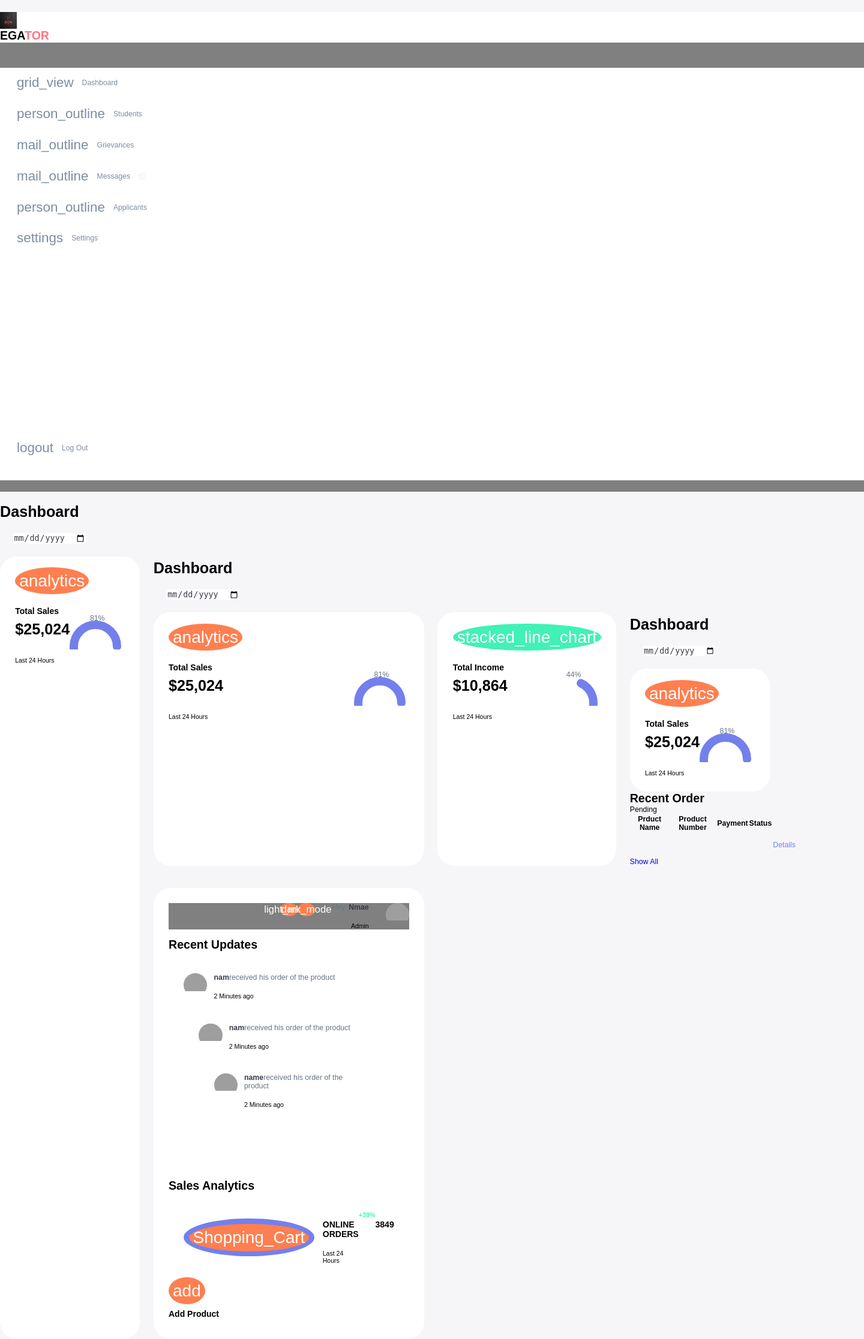
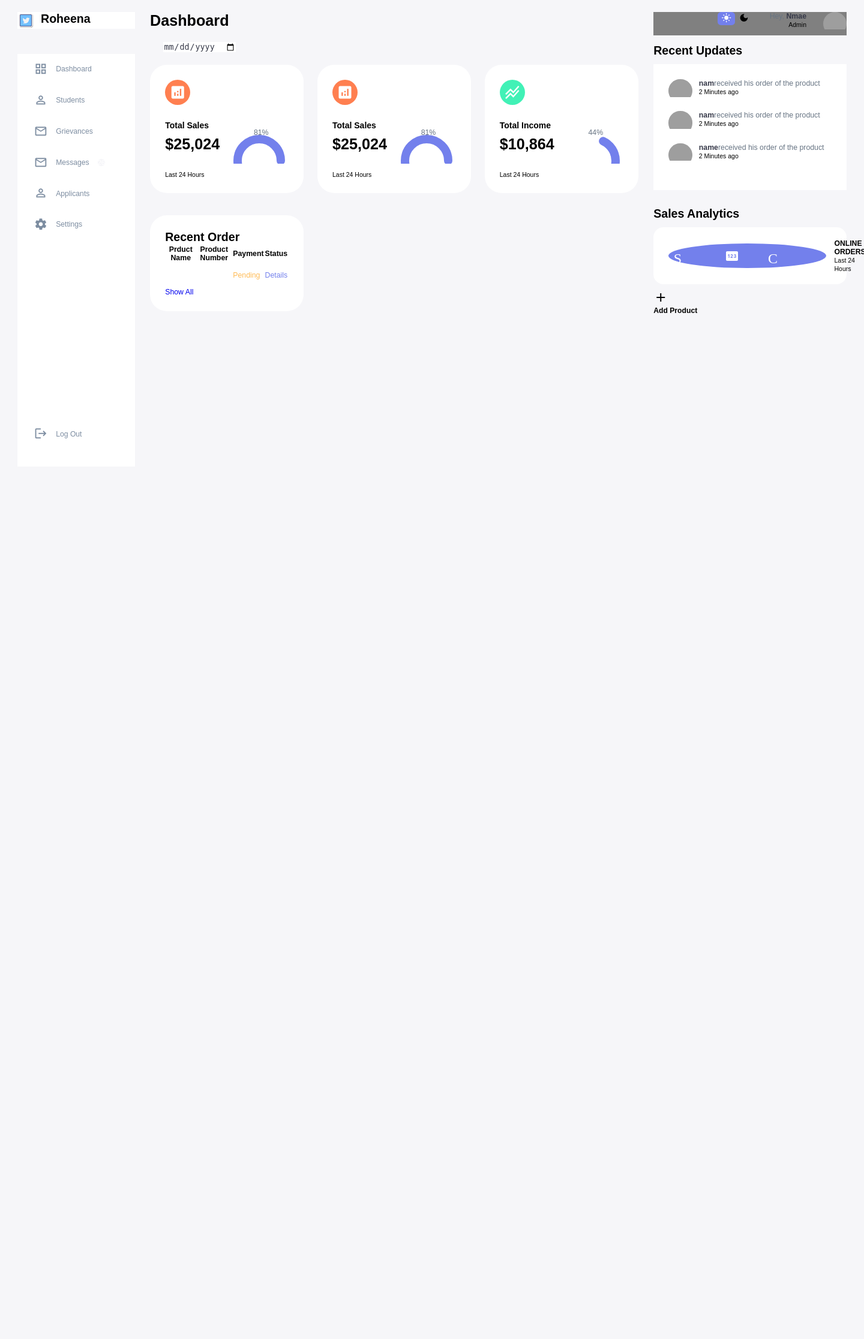
Before and after one commit to AdityaMayukhSom/Hostel-Management-System, a PHP site: page /admin.html in a window 1440 px wide; the page is wider, and only the part inside the window is pictured. Shown: that part at 60% size. After the commit the page ends 732 px from the top of that part, so only its background shows below. Run offline with PHP 8.4, Linux system fonts and the light colour scheme; grey boxes are pictures that could not be loaded.

Commit message:
Unsuccessful Commit

```diff
--- a/CSS/admin.css
+++ b/CSS/admin.css
@@ -45,6 +45,14 @@ body {
     background: var(--color-background);
     user-select: none;
     overflow-x: hidden;
+}
+
+.container {
+    display: grid;
+    width: 96%;
+    margin: 0 auto;
+    gap: 1.8rem;
+    grid-template-columns: 14rem auto 23rem;
 }
 
 a {
@@ -118,7 +126,6 @@ b {
 
 aside {
     height: 100vh;
-    background: gray;
 }
 
 aside .top {
@@ -127,6 +134,11 @@ aside .top {
     align-items: center;
     justify-content: space-between;
     margin-top: 1.4rem;
+}
+
+aside .logo {
+    display: flex;
+    gap: 0.8rem;
 }
 
 aside .logo img {
@@ -162,7 +174,7 @@ aside .sidebar a {
     align-items: center;
     position: relative;
     height: 3.7rem;
-    transition: all 30ms ease;
+    transition: all 300ms ease;
 }
 
 aside .sidebar a span {
@@ -182,7 +194,7 @@ aside .sidebar a.active {
     margin-left: 0;
 }
 
-aside .sidebar a.active::before {
+aside .sidebar a.active:before {
     content: '';
     width: 6px;
     height: 100%;
@@ -194,7 +206,7 @@ aside .sidebar a.active span {
     margin-left: calc(1rem - 3px);
 }
 
-aside.sidebar a:hover {
+aside .sidebar a:hover {
     color: var(--color-primary);
 }
 
--- a/PHP/server.php
+++ b/PHP/server.php
@@ -55,10 +55,10 @@ $user=mysqli_fetch_array($result);
 
 if($user){
     if($user['Name']===$username){
-        array_pushh($errors, "Username already exists");
+        array_push($errors, "Username already exists");
     }
     if($user['Email']===$email){
-        array_pushh($errors, "This email id has already been used");
+        array_push($errors, "This email id has already been used");
     }
 }
 if(count($errors)===0){
--- a/admin.html
+++ b/admin.html
@@ -7,7 +7,7 @@
     <meta name="viewport" content="width=device-width, initial-scale=1.0">
     <title>Admin Panel</title>
     <!-- MATERIAL CDN -->
-    <link href="https://fonts.googleapis.com/css2?family=Material+Icons" rel="stylesheet">
+    <link rel="stylesheet" href="https://fonts.googleapis.com/icon?family=Material+Icons">
     <!-- STYLESHEET -->
     <link rel="stylesheet" href="./CSS/admin.css">
 </head>
@@ -17,48 +17,46 @@
         <aside>
             <div class="top">
                 <div class="logo">
-                    <img src="./images/logo.png">
-                    <h2>EGA<span class="danger">TOR</span></h2>
+                    <img src="./images/logo.png" alt="">
+                    <h2>Roheena</h2>
                 </div>
                 <div class="close" id="close-btn">
-                    <span class="material-icons-sharp">
-                        close
-                    </span>
+                    <span class="material-icons">close</span>
                 </div>
             </div>
             <div class="sidebar">
                 <a href="#">
-                    <span class="material-icons-sharp">grid_view</span>
+                    <span class="material-icons">grid_view</span>
                     <h3>Dashboard</h3>
                 </a>
                 <a href="#">
-                    <span class="material-icons-sharp">person_outline</span>
+                    <span class="material-icons">person_outline</span>
                     <h3>Students</h3>
                 </a>
                 <a href="#">
-                    <span class="material-icons-sharp">mail_outline</span>
+                    <span class="material-icons">mail_outline</span>
                     <h3>Grievances</h3>
                 </a>
                 <a href="#">
-                    <span class="material-icons-sharp">mail_outline</span>
+                    <span class="material-icons">mail_outline</span>
                     <h3>Messages</h3>
                     <span class="message-count">26</span>
                 </a>
                 <a href="#">
-                    <span class="material-icons-sharp">person_outline</span>
+                    <span class="material-icons">person_outline</span>
                     <h3>Applicants</h3>
                 </a>
                 <a href="#">
-                    <span class="material-icons-sharp">settings</span>
+                    <span class="material-icons">settings</span>
                     <h3>Settings</h3>
                 </a>
                 <a href="#">
-                    <span class="material-icons-sharp">logout</span>
+                    <span class="material-icons">logout</span>
                     <h3>Log Out</h3>
                 </a>
             </div>
         </aside>
-    </div>
+
         <!-- END OF ASIDE -->
         <main>
             <h1>Dashboard</h1>
@@ -66,8 +64,9 @@
                 <input type="date">
             </div>
             <div class="insights">
+                <!-- Comment -->
                 <div class="sales">
-                <span class="material-icons-sharp">analytics</span>
+                    <span class="material-icons">analytics</span>
                     <div class="middle">
                         <div class="left">
                             <h3>Total Sales</h3>
@@ -82,15 +81,9 @@
                     </div>
                     <small class="text-muted">Last 24 Hours</small>
                 </div>
-            <!----- END OF SALES -------->
-            <main>
-                <h1>Dashboard</h1>
-                <div class="date">
-                    <input type="date">
-                </div>
-                <div class="insights">
+                <!-- END OF SALES -->
                 <div class="sales">
-                        <span class="material-icons-sharp">analytics</span>
+                    <span class="material-icons">analytics</span>
                     <div class="middle">
                         <div class="left">
                             <h3>Total Sales</h3>
@@ -105,9 +98,9 @@
                     </div>
                     <small class="text-muted">Last 24 Hours</small>
                 </div>
-                    <!----- END OF EXPENSES -------->
+                <!-- END OF EXPENSES  -->
                 <div class="income">
-                        <span class="material-icons-sharp">stacked_line_chart</span>
+                    <span class="material-icons">stacked_line_chart</span>
                     <div class="middle">
                         <div class="left">
                             <h3>Total Income</h3>
@@ -122,30 +115,7 @@
                     </div>
                     <small class="text-muted">Last 24 Hours</small>
                 </div>
-                    <!----- END OF INCOME -------->
-                    <main>
-                        <h1>Dashboard</h1>
-                        <div class="date">
-                            <input type="date">
-                        </div>
-                        <div class="insights">
-                            <div class="sales">
-                                <span class="material-icons-sharp">analytics</span>
-                                <div class="middle">
-                                    <div class="left">
-                                        <h3>Total Sales</h3>
-                                        <h1>$25,024</h1>
-                                    </div>
-                                    <div class="progress">
-                                        <svg><circle cx='38' cy='38' r='36'></circle></svg>
-                                        <div class="number">
-                                            <p>81%</p>
-                                        </div>
-                                    </div>
-                                </div>
-                                <small class="text-muted">Last 24 Hours</small>
-                            </div>
-                        </div>
+                <!-- END OF INCOME -->
                 <div class="recent-order">
                     <h2>Recent Order</h2>
                     <table>
@@ -160,23 +130,24 @@
                         <tbody>
                             <tr>
                                 <td></td>
-                                        <td>
-                                            <td>
                                 <td></td>
-                                            </td class="warning">Pending</td>
+                                <td class="warning">Pending</td>
                                 <td class="primary"> Details</td>
                             </tr>
                         </tbody>
                     </table>
                     <a href="#">Show All</a>
                 </div>
+            </div>
         </main>
+
         <div class="right">
+            <!-- Comment -->
             <div class="top">
-                            <button id="menu-btn"><span class="material-icons-sharp">menu</span></button>
+                <button id="menu-btn"><span class="material-icons">menu</span></button>
                 <div class="theme-toggler">
-                                <span class="material-icons-sharp" active>light_mode</span>
-                                <span class="material-icons-sharp">dark_mode</span>
+                    <span class="material-icons active">light_mode</span>
+                    <span class="material-icons">dark_mode</span>
                 </div>
                 <div class="profile">
                     <div class="info">
@@ -184,36 +155,35 @@
                         <small class="text-muted">Admin</small>
                     </div>
                     <div class="profile-photo">
-                                    <img src="./images/profile-1.jpg">
+                        <img src="./images/profile-1.jpg" alt="">
                     </div>
                 </div>
             </div>
+            <!-- Comment -->
             <div class="recent-updates">
                 <h2>Recent Updates</h2>
                 <div class="updates">
                     <div class="update">
                         <div class="profile-photo">
-                                        <img src="./images/profile-2.jpg">
+                            <img src="./images/profile-2.jpg" alt="">
                         </div>
                         <div class="message">
                             <p><b>nam</b>received his order of the product</p>
                             <small class="text-muted">2 Minutes ago</small>
                         </div>
                     </div>
-                                <div class="updates">
                     <div class="update">
                         <div class="profile-photo">
-                                            <img src="./images/profile-3.jpg">
+                            <img src="./images/profile-3.jpg" alt="">
                         </div>
                         <div class="message">
                             <p><b>nam</b>received his order of the product</p>
                             <small class="text-muted">2 Minutes ago</small>
                         </div>
                     </div>
-                                    <div class="updates">
                     <div class="update">
                         <div class="profile-photo">
-                                                <img src="./images/profile-4.jpg">
+                            <img src="./images/profile-4.jpg" alt="">
                         </div>
                         <div class="message">
                             <p><b>name</b>received his order of the product</p>
@@ -222,12 +192,12 @@
                     </div>
                 </div>
             </div>
-                            </div>
+            <!-- Comment -->
             <div class="sales-analytics">
                 <h2>Sales Analytics</h2>
                 <div class="item online">
                     <div class="icon">
-                                        <span class="material-icons-sharp">Shopping_Cart</span>
+                        <span class="material-icons">Shopping_Cart</span>
                     </div>
                     <div class="right">
                         <div class="info">
@@ -240,17 +210,14 @@
                 </div>
                 <div class="item-addproduct">
                     <div>
-                                        <span class="material-icons-sharp">add</span>
+                        <span class="material-icons">add</span>
                         <h3>Add Product</h3>
                     </div>
                 </div>
             </div>
         </div>
+        <!-- Comment -->
     </div>
-                </div>
-            </main>
-        </div>
-    </main>
 </body>
 
 </html>
```
Also changed, not shown: CSS/application.css (+2 -13 lines), JS/application.js (+43 -16 lines), PHP/insert.php (added, +70 -0 lines), PHP/process.php (added, +36 -0 lines), application.html (+19 -21 lines), Images/Logo.png. Lines whose indentation alone changed are shown as unchanged.
